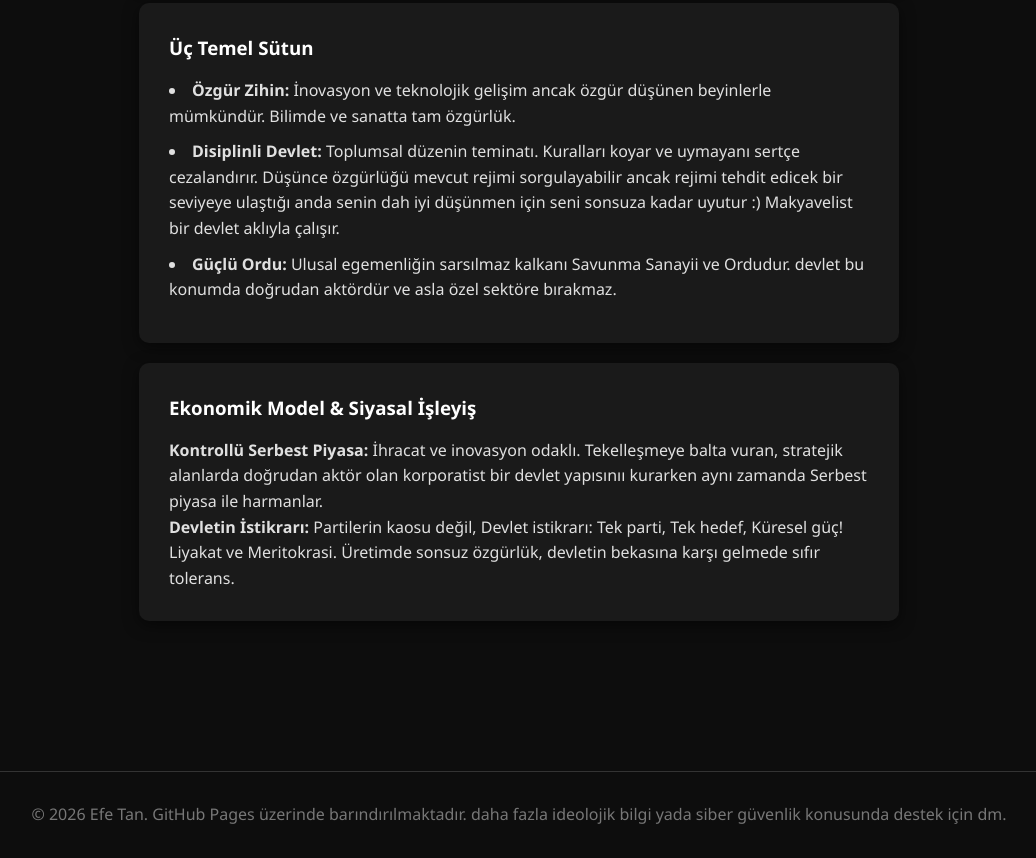
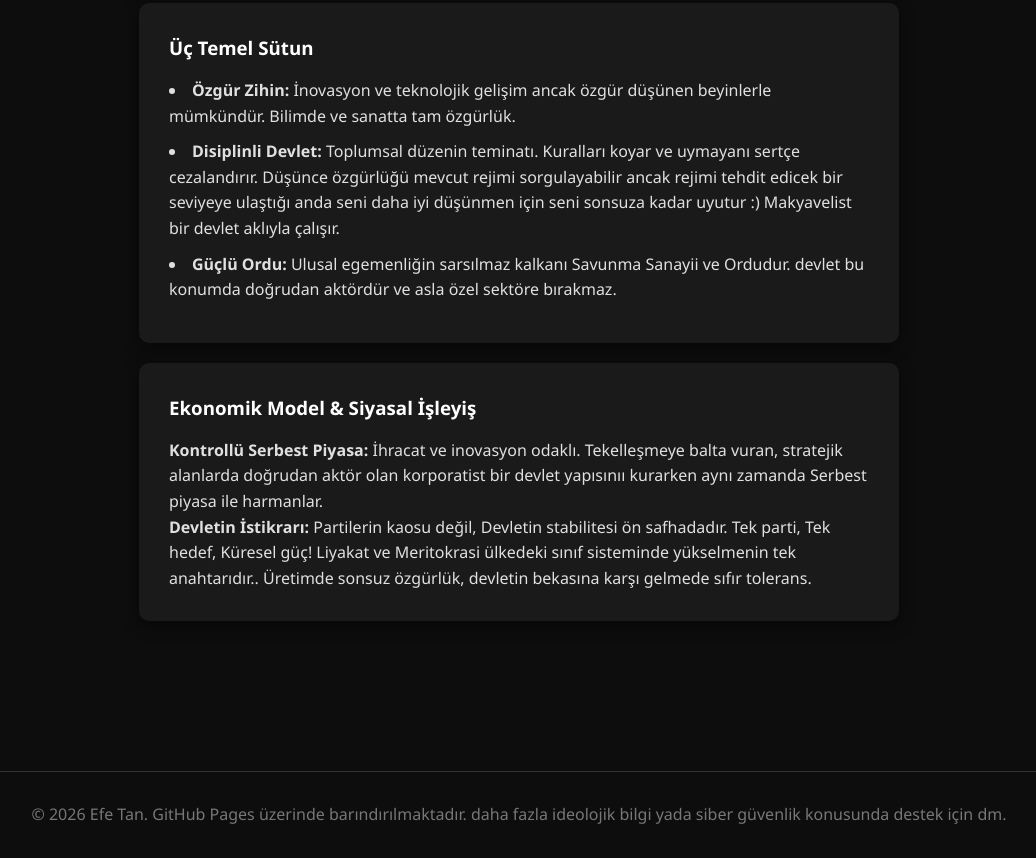
Before and after one commit to RaidenEi-20/Biyografi-icin-site, a plain HTML site: page index.html in a window 1280 px wide. Shown: the part 1591-2449 px from the top of the page, without its empty margins (121-1157 px from the left). Drawn offline with Linux system fonts and the light colour scheme.

Commit message:
dördüncü yazi guncellemesi

```diff
--- a/index.html
+++ b/index.html
@@ -168,7 +168,7 @@
                 <h3>Üç Temel Sütun</h3>
                 <ul>
                     <li><strong>Özgür Zihin:</strong> İnovasyon ve teknolojik gelişim ancak özgür düşünen beyinlerle mümkündür. Bilimde ve sanatta tam özgürlük.</li>
-                    <li><strong>Disiplinli Devlet:</strong> Toplumsal düzenin teminatı. Kuralları koyar ve uymayanı sertçe cezalandırır. Düşünce özgürlüğü mevcut rejimi sorgulayabilir ancak rejimi tehdit edicek bir seviyeye ulaştığı anda senin dah iyi düşünmen için seni sonsuza kadar uyutur :)  Makyavelist bir devlet aklıyla çalışır.</li>
+                    <li><strong>Disiplinli Devlet:</strong> Toplumsal düzenin teminatı. Kuralları koyar ve uymayanı sertçe cezalandırır. Düşünce özgürlüğü mevcut rejimi sorgulayabilir ancak rejimi tehdit edicek bir seviyeye ulaştığı anda seni daha iyi düşünmen için seni sonsuza kadar uyutur :)  Makyavelist bir devlet aklıyla çalışır.</li>
                     <li><strong>Güçlü Ordu:</strong> Ulusal egemenliğin sarsılmaz kalkanı Savunma Sanayii ve Ordudur. devlet bu konumda doğrudan aktördür ve asla özel sektöre bırakmaz.</li>
                 </ul>
             </div>
@@ -176,7 +176,7 @@
             <div class="card">
                 <h3>Ekonomik Model & Siyasal İşleyiş</h3>
                 <p><strong>Kontrollü Serbest Piyasa:</strong> İhracat ve inovasyon odaklı. Tekelleşmeye balta vuran, stratejik alanlarda doğrudan aktör olan korporatist bir devlet yapısınıı kurarken aynı zamanda Serbest piyasa ile harmanlar.</p>
-                <p><strong>Devletin İstikrarı:</strong> Partilerin kaosu değil, Devlet istikrarı: Tek parti, Tek hedef, Küresel güç! Liyakat ve Meritokrasi. Üretimde sonsuz özgürlük, devletin bekasına karşı gelmede sıfır tolerans.</p>
+                <p><strong>Devletin İstikrarı:</strong> Partilerin kaosu değil, Devletin stabilitesi ön safhadadır. Tek parti, Tek hedef, Küresel güç! Liyakat ve Meritokrasi ülkedeki sınıf sisteminde yükselmenin tek anahtarıdır.. Üretimde sonsuz özgürlük, devletin bekasına karşı gelmede sıfır tolerans.</p>
             </div>
         </section>
     </div>
```
